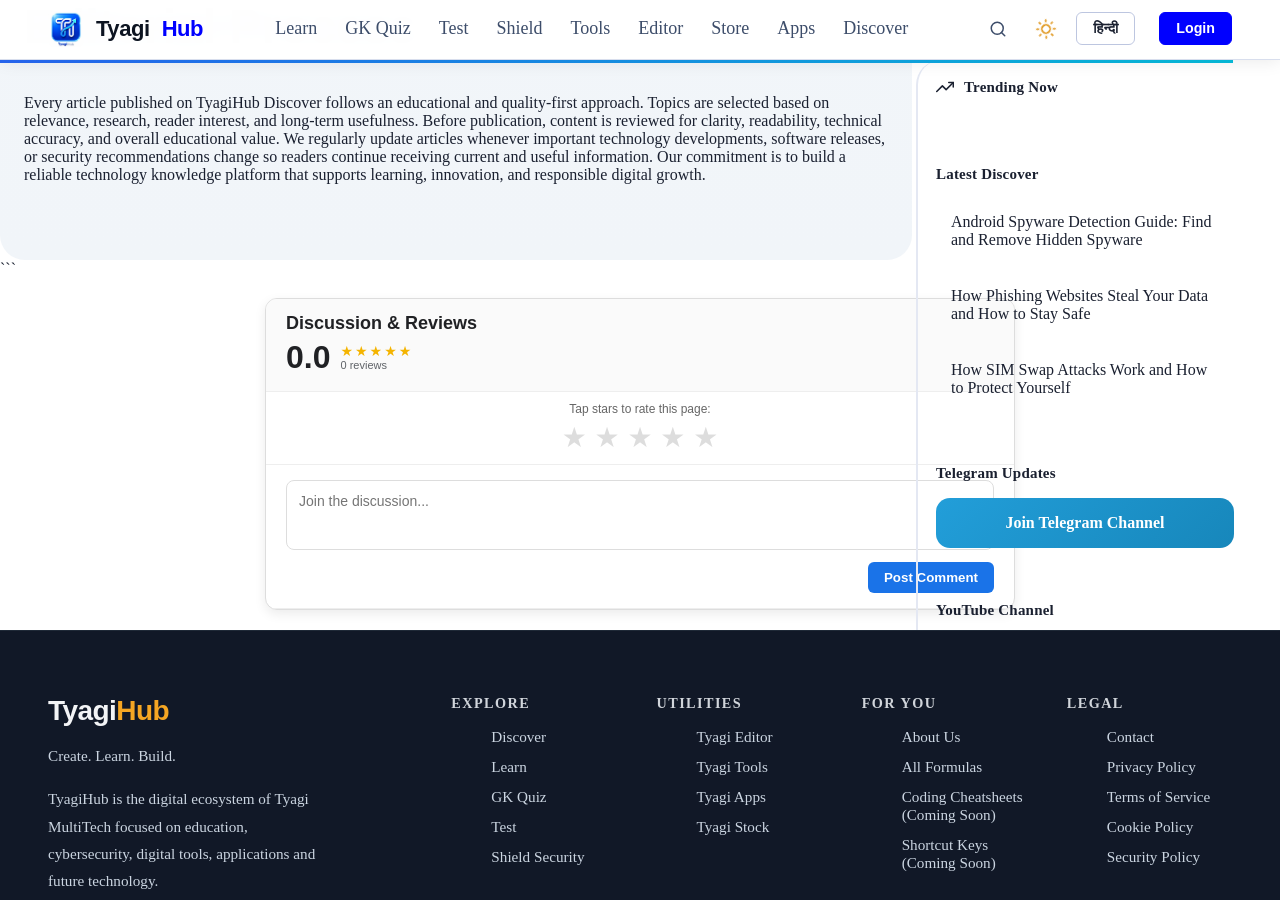
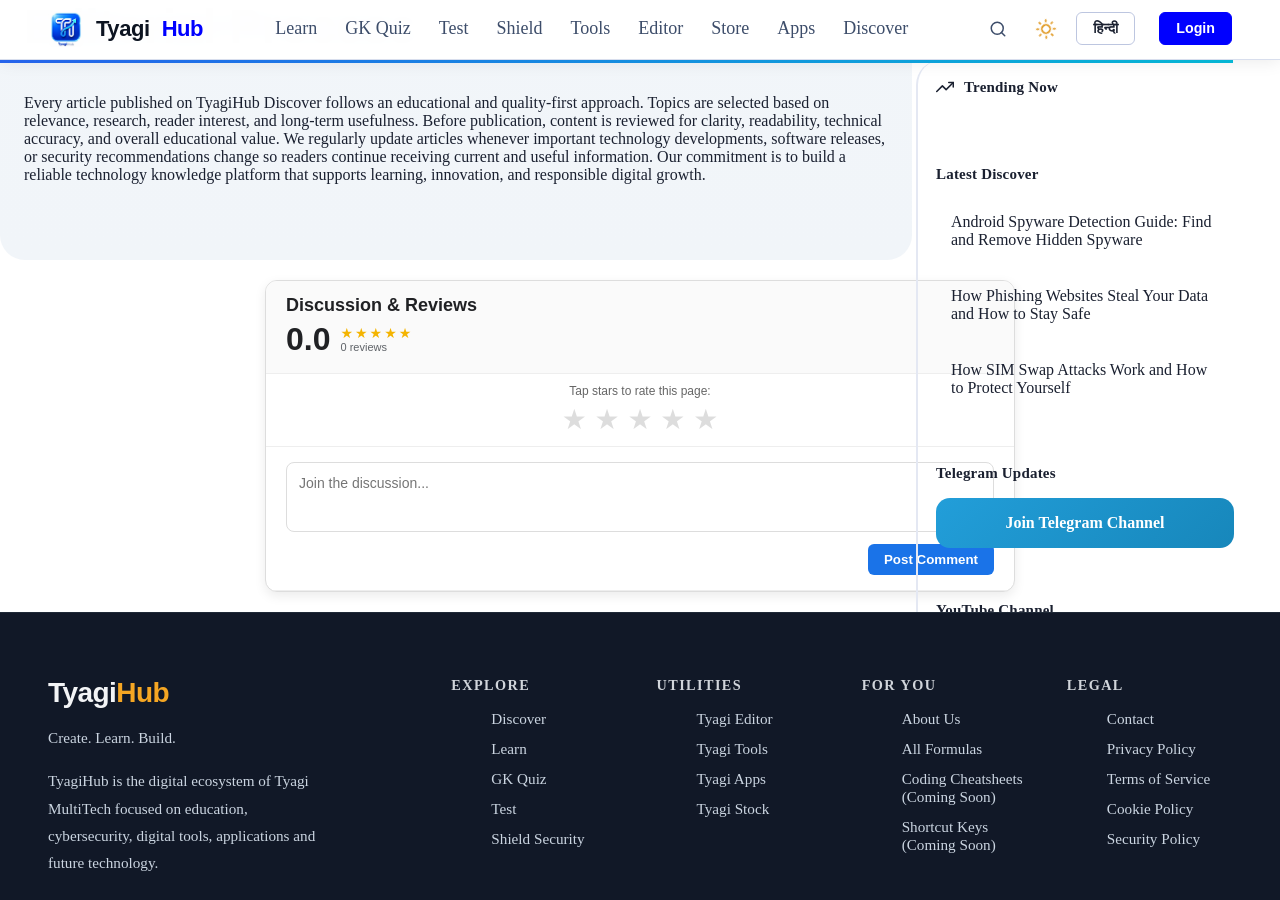
Before and after one commit to HimanshuTyagiJi/TyagiHub, a Jekyll site: the page built from discover/index.html, in a window 1280 px wide and 900 px high, scrolled down 4788 px. Built offline with Jekyll 4.4.1, drawn with Linux system fonts in a browser that asks for light colours; comment, search, counter and statistics services are not loaded.

Commit message:
Update index.html

````diff
--- a/discover/index.html
+++ b/discover/index.html
@@ -281,9 +281,8 @@ extra_js:
       </p>
     </div>
 
-    <!-- Grid -->
-    <div class="discover-insights-grid grid grid-cols-1 md:grid-cols-2 lg:grid-cols-3 gap-6">
 
+<div class="discover-insights-grid grid grid-cols-1 md:grid-cols-2 lg:grid-cols-2 xl:grid-cols-3 gap-6">
       <!-- Card 1 -->
       <div class="discover-insights-col bg-slate-950 p-6 rounded-2xl border border-slate-800 hover:border-cyan-500 transition-all">
         <h3 class="text-xl font-semibold text-white mb-4">🛡️ Cyber Security & Digital Safety</h3>
@@ -461,7 +460,7 @@ extra_js:
 
   </div>
 </section>
-```
+
 
 
 </div>
````
